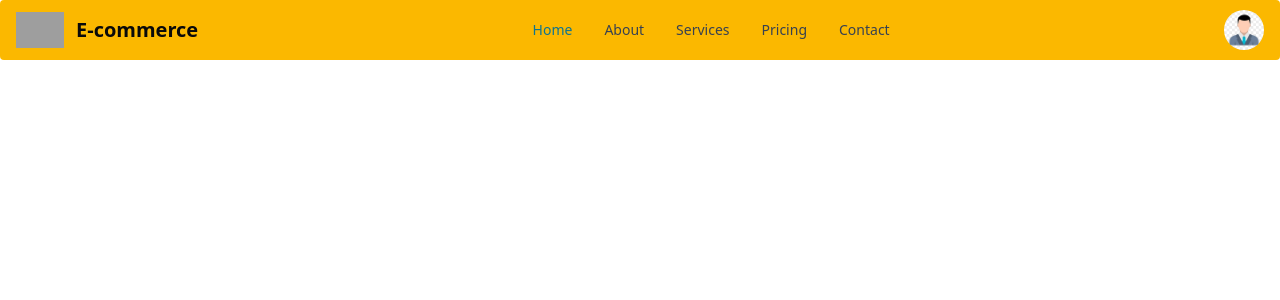
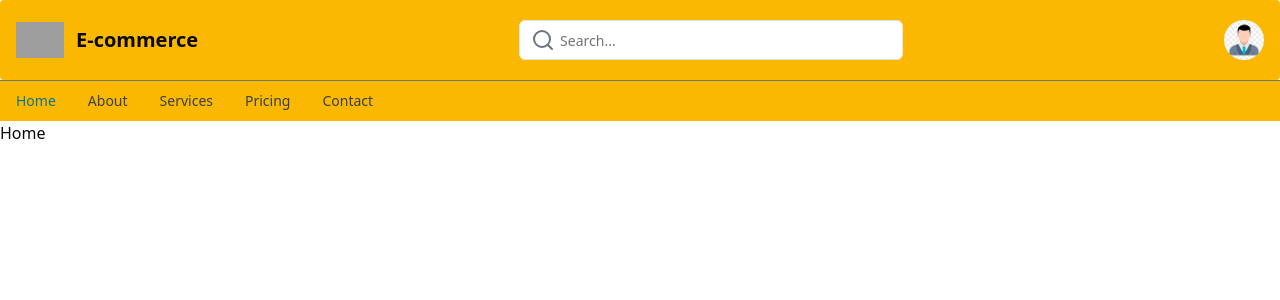
Before and after one commit to Nicolas-Ezequiel-Rio/ecommerce-react, a React (Vite) app: page / in a window 1280 px wide. Shown: the top 300 px of the page. Built offline with nearby package versions, Linux system fonts and the light colour scheme; grey boxes are pictures that could not be loaded.

Commit message:
feat: #2 search component was added

```diff
--- a/package.json
+++ b/package.json
@@ -10,6 +10,7 @@
     "preview": "vite preview"
   },
   "dependencies": {
+    "@radix-ui/react-separator": "^1.1.0",
     "class-variance-authority": "^0.7.0",
     "clsx": "^2.1.1",
     "flowbite-react": "^0.10.1",
--- a/src/App.tsx
+++ b/src/App.tsx
@@ -1,8 +1,9 @@
+import { BrowserRouter, Route, Routes } from 'react-router-dom'
 import Signup from './components/signup/signup.tsx'
 import Signin from './components/signin/signin.tsx'
-import { BrowserRouter, Route, Routes } from 'react-router-dom'
 import NavbarComponent from './components/navbar/Navbar.tsx'
 import NotFound from './components/not-found/NotFound.tsx'
+import Home from './components/home/Home.tsx'
 
 export default function App() {
   return (
@@ -11,10 +12,9 @@ export default function App() {
 
       <BrowserRouter>
         <Routes>
-          <Route path='/'>
-            <Route path='signup' element={<Signup />} />
-            <Route path='signin' element={<Signin />} />
-          </Route>
+          <Route path='/' element={<Home />} />
+          <Route path='signup' element={<Signup />} />
+          <Route path='signin' element={<Signin />} />
           <Route path='*' element={<NotFound />} />
         </Routes>
       </BrowserRouter>
--- /dev/null
+++ b/src/components/common/search/Search.tsx
@@ -0,0 +1,11 @@
+import { SearchIcon } from 'lucide-react'
+import { Input } from '@/components/ui/input'
+
+export default function SearchComponent() {
+  return (
+    <div className='relative flex items-center min-w-96'>
+      <SearchIcon className='absolute left-3 text-gray-500' />
+      <Input className='pl-10' placeholder='Search...' />
+    </div>
+  )
+}
--- /dev/null
+++ b/src/components/home/Home.tsx
@@ -0,0 +1,7 @@
+export default function Home() {
+  return (
+    <>
+      <div>Home</div>
+    </>
+  )
+}
--- a/src/components/navbar/Navbar.tsx
+++ b/src/components/navbar/Navbar.tsx
@@ -1,11 +1,14 @@
+import { useState } from 'react'
 import { Avatar, Dropdown, Navbar } from 'flowbite-react'
-import { useState } from 'react'
+import { Separator } from '../ui/separator'
+import SearchComponent from '../common/search/Search'
 
 export default function NavbarComponent() {
   const [logIn, setLogIn] = useState<boolean>(false)
   return (
-    <Navbar fluid rounded className='bg-mustardYellow'>
-      <Navbar.Brand href=''>
+    <>
+      <Navbar fluid rounded className='bg-mustardYellow py-5'>
+        <Navbar.Brand href='/'>
           <img
             src='./src/assets/logo.png'
             className='mr-3 h-6 sm:h-9'
@@ -82,7 +85,14 @@ export default function NavbarComponent() {
         </div>
 
         <Navbar.Collapse>
-        <Navbar.Link href='#' active>
+          <SearchComponent />
+        </Navbar.Collapse>
+      </Navbar>
+      <Separator className='bg-black/55' />
+
+      <Navbar className=' bg-mustardYellow'>
+        <Navbar.Collapse>
+          <Navbar.Link href='/' active>
             Home
           </Navbar.Link>
           <Navbar.Link href='#'>About</Navbar.Link>
@@ -91,5 +101,6 @@ export default function NavbarComponent() {
           <Navbar.Link href='#'>Contact</Navbar.Link>
         </Navbar.Collapse>
       </Navbar>
+    </>
   )
 }
--- /dev/null
+++ b/src/components/ui/separator.tsx
@@ -0,0 +1,29 @@
+import * as React from "react"
+import * as SeparatorPrimitive from "@radix-ui/react-separator"
+
+import { cn } from "@/lib/utils"
+
+const Separator = React.forwardRef<
+  React.ElementRef<typeof SeparatorPrimitive.Root>,
+  React.ComponentPropsWithoutRef<typeof SeparatorPrimitive.Root>
+>(
+  (
+    { className, orientation = "horizontal", decorative = true, ...props },
+    ref
+  ) => (
+    <SeparatorPrimitive.Root
+      ref={ref}
+      decorative={decorative}
+      orientation={orientation}
+      className={cn(
+        "shrink-0 bg-border",
+        orientation === "horizontal" ? "h-[1px] w-full" : "h-full w-[1px]",
+        className
+      )}
+      {...props}
+    />
+  )
+)
+Separator.displayName = SeparatorPrimitive.Root.displayName
+
+export { Separator }
```
Also changed, not shown: 1 other file (tests, documents, lock files or other folders). Lines whose indentation alone changed are shown as unchanged.
